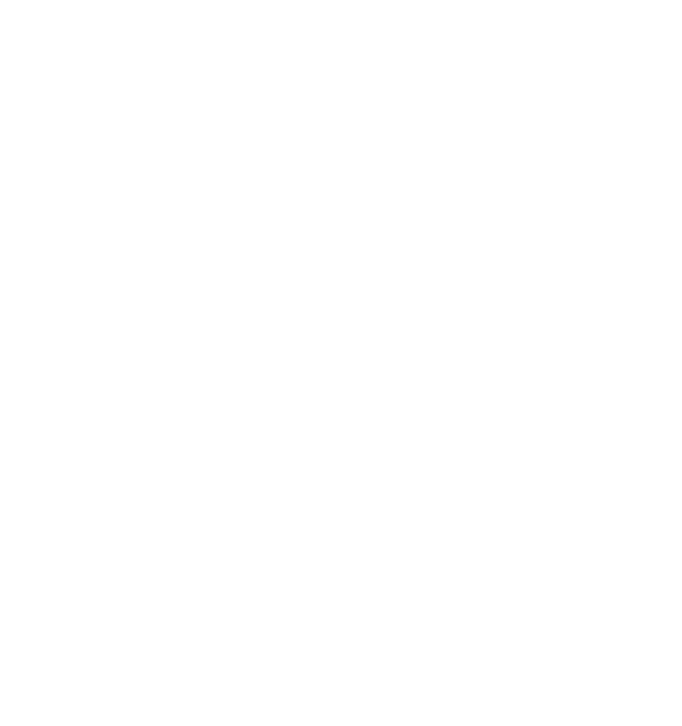
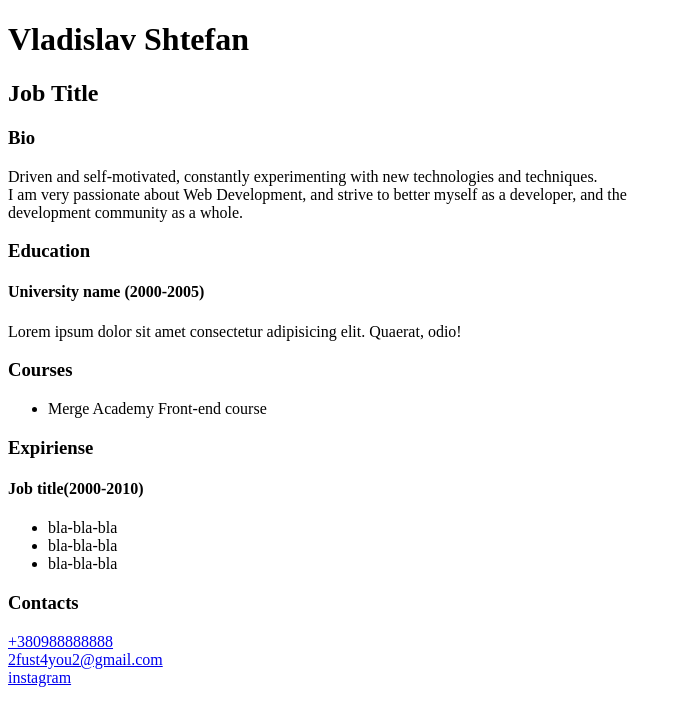
Before and after one commit to shtefannnn/cv, a plain HTML site: page index.html in a window 1280 px wide. Shown: the whole page, without its empty margins (0-682 px from the left). Drawn offline with Linux system fonts and the light colour scheme.

Commit message:
homework

```diff
--- a/index.html
+++ b/index.html
@@ -5,11 +5,41 @@
   <meta charset="UTF-8">
   <meta http-equiv="X-UA-Compatible" content="IE=edge">
   <meta name="viewport" content="width=device-width, initial-scale=1.0">
-  <title>Alex Ratushnyi - CV</title>
+  <title>Vladislav Shtefan - CV</title>
 </head>
 
 <body>
-
+    <h1>Vladislav Shtefan</h1>
+    <h2>Job Title</h2>
+    <h3>Bio</h3>
+    <p>Driven and self-motivated, constantly experimenting with new technologies and techniques. <br>
+        I am very passionate about Web Development, and strive to better myself as a developer, and the <br> development community as a whole.</p>
+<h3>Education</h3>
+<h4>University name (2000-2005)</h4>
+<p>Lorem ipsum dolor sit amet consectetur adipisicing elit. Quaerat, odio!</p>
+<h3>Courses</h3>
+<ul>
+    <li>Merge Academy Front-end course</li>
+</ul>
+<h3>Expiriense</h3>
+<h4>Job title(2000-2010)</h4>
+<ul>
+    <li>
+        bla-bla-bla
+    </li>
+    <li>
+        bla-bla-bla
+    </li>
+    <li>
+        bla-bla-bla
+    </li>
+</ul>
+<h3>Contacts</h3>
+<a href="tell:+380988888888">+380988888888</a>
+<br>
+<a href="mailto:2fust4you2@gmail.com">2fust4you2@gmail.com</a>
+<br>
+<a href="https://instagram.com/vladislav.olegovich?igshid=YmMyMTA2M2Y=" target="_blank">instagram</a>
 </body>
 
 </html>
```
